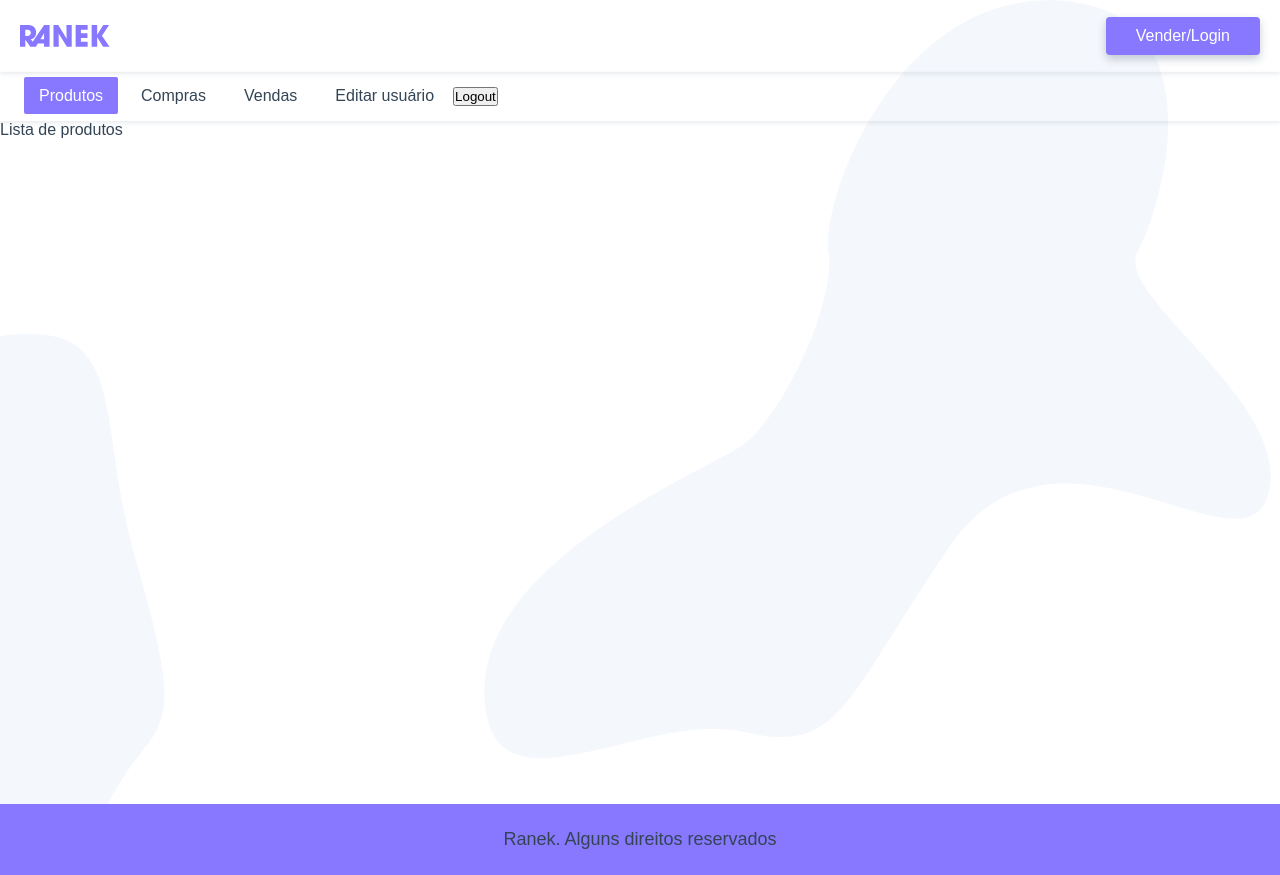
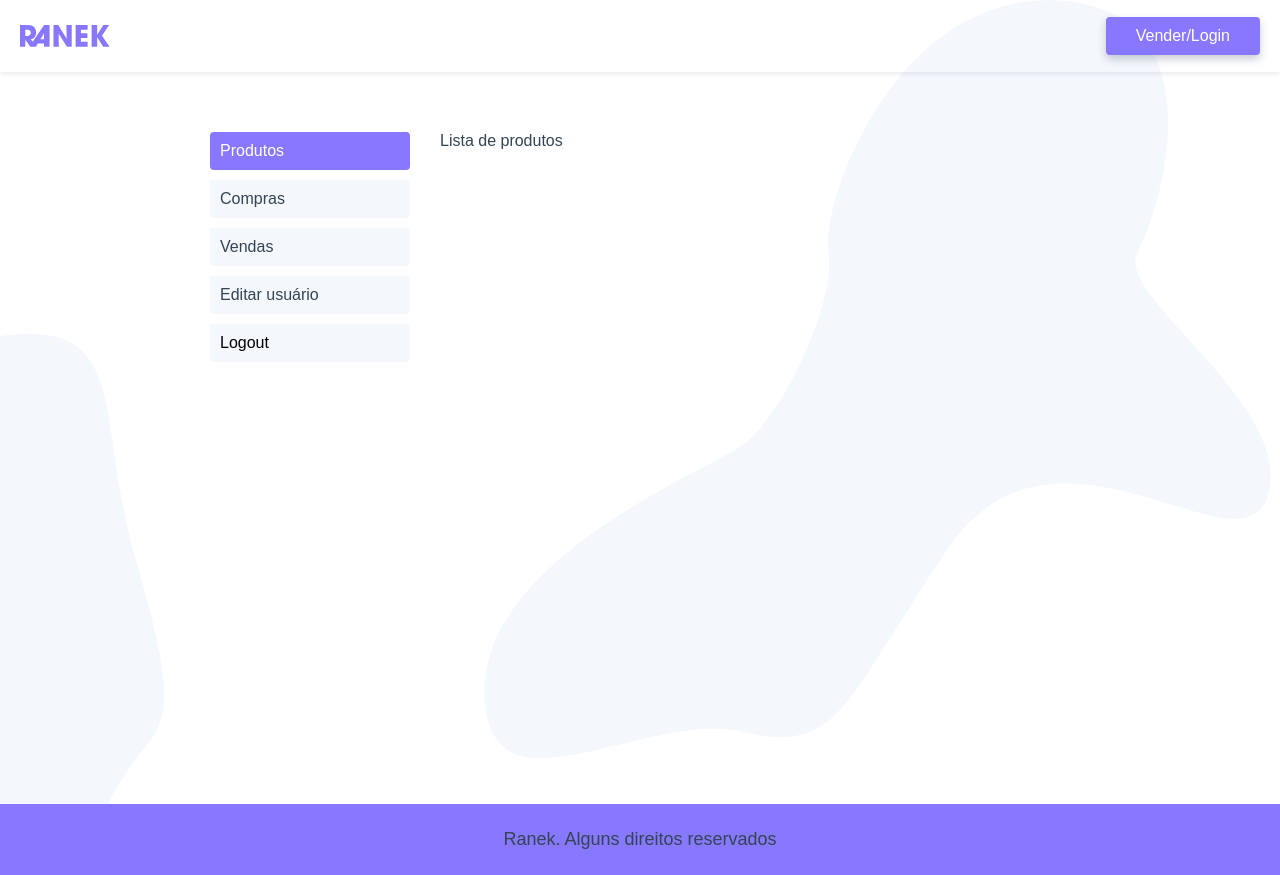
Before and after one commit to RyukioMiyamoto/ranek-yukio, a Vue app: page /usuario in a window 1280 px wide. Built offline with nearby package versions, Linux system fonts and the light colour scheme.

Commit message:
feat: style user view

```diff
--- a/src/components/ProdutosPaginar.vue
+++ b/src/components/ProdutosPaginar.vue
@@ -65,7 +65,7 @@ export default {
 };
 </script>
 
-<style>
+<style scoped>
 ul {
   display: flex;
   justify-content: center;
--- a/src/components/TheHeader.vue
+++ b/src/components/TheHeader.vue
@@ -24,7 +24,7 @@ export default {
 };
 </script>
 
-<style>
+<style scoped>
 nav {
   display: flex;
   align-items: center;
--- a/src/views/usuario/UsuarioView.vue
+++ b/src/views/usuario/UsuarioView.vue
@@ -31,4 +31,51 @@ export default {
 };
 </script>
 
-<style></style>
+<style scoped>
+.usuario {
+  display: grid;
+  grid-template-columns: minmax(14rem, 20rem) 1fr;
+  max-width: 90rem;
+  margin: 4rem auto;
+  gap: 3rem;
+  padding: 2rem;
+}
+
+@media screen and (max-width: 48em) {
+  .usuario {
+    grid-template-columns: 1fr;
+    margin: 0 auto;
+  }
+
+  .sidenav ul {
+    display: flex;
+    gap: 1rem;
+  }
+}
+
+.sidenav a,
+.sidenav button {
+  display: block;
+  padding: 1rem;
+  background-color: #f4f7fc;
+  border-radius: 0.4rem;
+  margin-bottom: 1rem;
+}
+.sidenav a.router-link-exact-active,
+.sidenav a:hover,
+.sidenav a:focus,
+.sidenav button:hover,
+.sidenav button:focus {
+  background-color: #87f;
+  color: #fff;
+}
+
+.sidenav button {
+  width: 100%;
+  border: none;
+  font-size: 1.6rem;
+  text-align: left;
+  font-family: inherit;
+  cursor: pointer;
+}
+</style>
```
